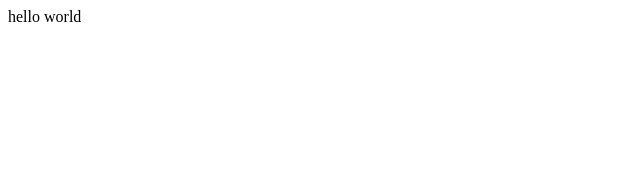
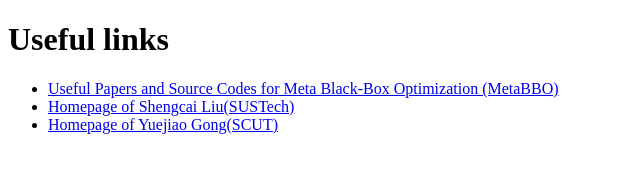
Before and after one commit to cugjfliu/cugjfliu.github.io, a plain HTML site: page index.html in a window 1280 px wide. Shown: the whole page, without its empty margins (0-640 px from the left). Drawn offline with Linux system fonts and the light colour scheme.

Commit message:
add some links

```diff
--- a/index.html
+++ b/index.html
@@ -6,6 +6,11 @@
     <title>CUG jfliu</title>
 </head>
 <body>
-    hello world
+    <h1>Useful links</h1>
+    <ul>
+        <li><a href="https://github.com/GMC-DRL/psc4MetaBBO">Useful Papers and Source Codes for Meta Black-Box Optimization (MetaBBO)</a></li>
+        <li><a href="https://senshinel.github.io/">Homepage of Shengcai Liu(SUSTech)</a></li>
+        <li><a href="https://www.scholat.com/yjgong.en">Homepage of Yuejiao Gong(SCUT)</a></li>
+    </ul>
 </body>
 </html>
```
